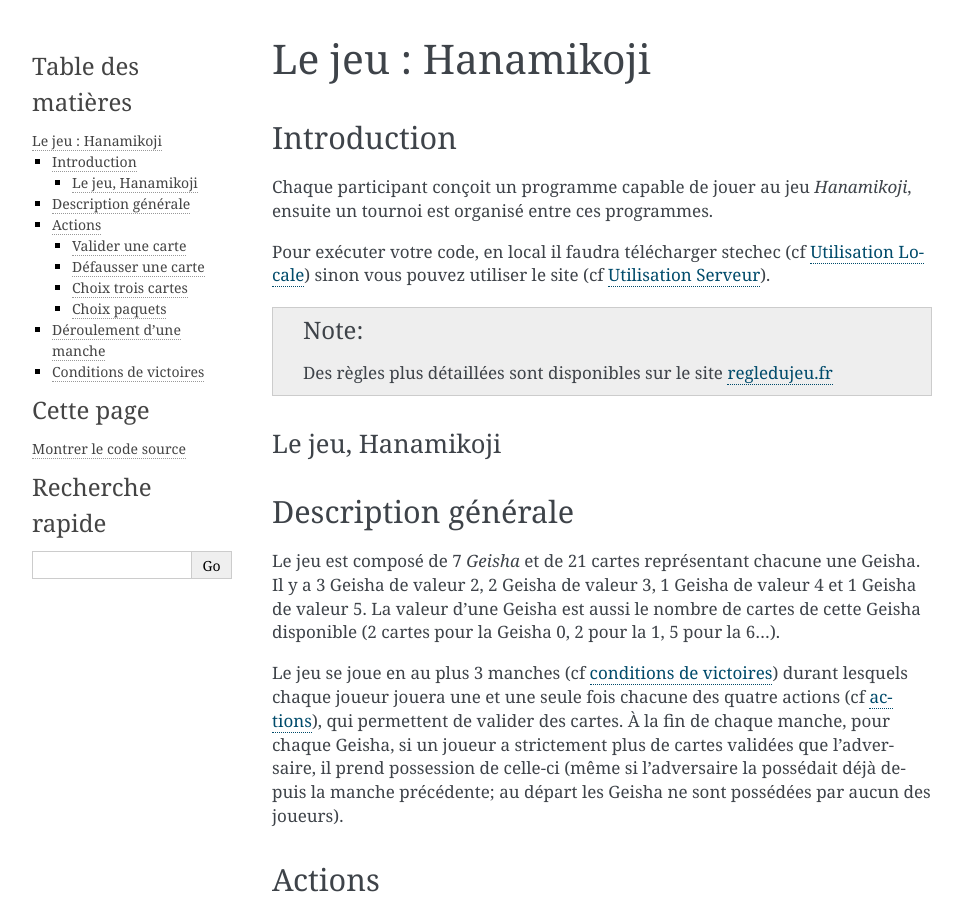
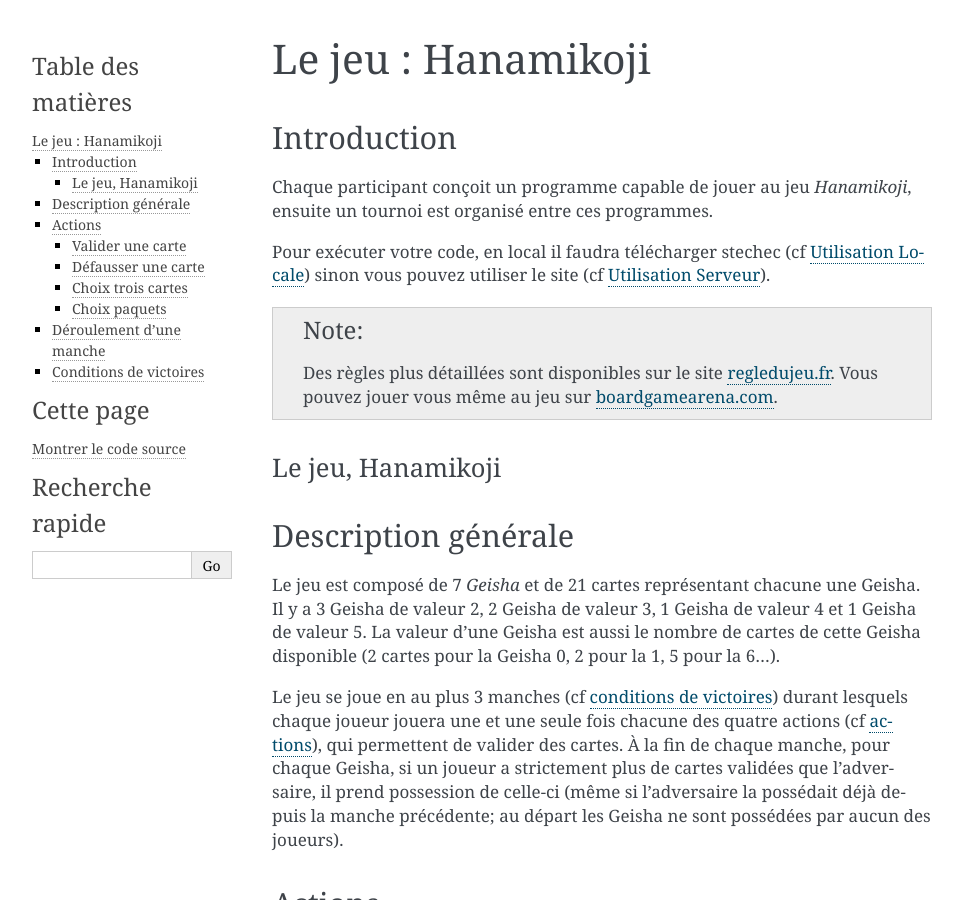
Before and after one commit to AntoninLoubiere/Hanamikoji, a Sphinx documentation site: the page built from doc/jeu.rst, in a window 1280 px wide and 900 px high. Shown: the whole window, without its empty margins (148-1111 px from the left). Built offline with Sphinx 7.4.7, drawn with Linux system fonts in a browser that asks for light colours.

Commit message:
Add link

```diff
--- a/doc/jeu.rst
+++ b/doc/jeu.rst
@@ -14,7 +14,7 @@ Pour exécuter votre code, en local il faudra télécharger stechec (cf
 
 .. note::
   Des règles plus détaillées sont disponibles sur le site `regledujeu.fr
-  <https://www.regledujeu.fr/hanamikoji/>`__
+  <https://www.regledujeu.fr/hanamikoji/>`__. Vous pouvez jouer vous même au jeu sur `boardgamearena.com <https://fr.boardgamearena.com/gamepanel?game=hanamikoji>`_.
 
 Le jeu, Hanamikoji
 ~~~~~~~~~~~~~~~~~~
```
Also changed, not shown: 5 other files.
